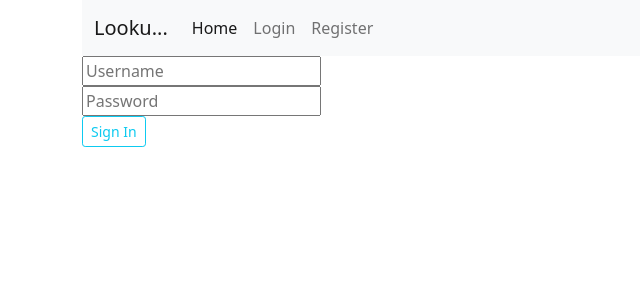
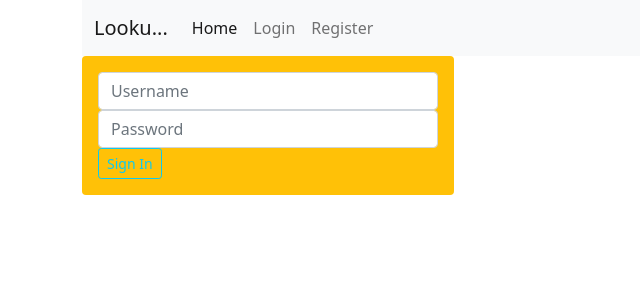
Before and after one commit to Willbeckh/awards-client, an Angular app: page /login in a window 1280 px wide. Shown: the top 300 px of the page, without its empty margins (0-640 px from the left). Built offline with nearby package versions, Linux system fonts and the light colour scheme.

Commit message:
create user login system

```diff
--- a/src/app/components/login/login.component.html
+++ b/src/app/components/login/login.component.html
@@ -1,9 +1,23 @@
+<div class="col-md-4">
+  <div class="register-form bg-warning p-3 rounded justify-content-center">
     <form [formGroup]="loginForm" (ngSubmit)="submitForm()" novalidate>
       <div class="form-group">
-    <input type="text" formControlName="username" placeholder="Username" />
+        <input
+          type="text"
+          formControlName="username"
+          placeholder="Username"
+          class="form-control"
+        />
       </div>
       <div class="form-group">
-    <input type="password" formControlName="password" placeholder="Password" />
+        <input
+          type="password"
+          formControlName="password"
+          placeholder="Password"
+          class="form-control"
+        />
       </div>
       <button type="submit" class="btn btn-outline-info btn-sm">Sign In</button>
     </form>
+  </div>
+</div>
--- a/src/app/components/login/login.component.ts
+++ b/src/app/components/login/login.component.ts
@@ -1,6 +1,6 @@
 import { HttpClient } from '@angular/common/http';
 import { Component, NgZone, OnInit } from '@angular/core';
-import { FormArray, FormBuilder, FormGroup } from '@angular/forms';
+import { FormControl, FormBuilder, FormGroup } from '@angular/forms';
 import { Router } from '@angular/router';
 import { UserService } from 'src/app/user.service';
 @Component({
@@ -10,7 +10,6 @@ import { UserService } from 'src/app/user.service';
 })
 export class LoginComponent implements OnInit {
   loginForm: FormGroup;
-  // userArray: any = [];
 
   constructor(
     public fb: FormBuilder,
@@ -19,20 +18,25 @@ export class LoginComponent implements OnInit {
     private ngZone: NgZone
   ) {}
   ngOnInit(): void {
-    this.loginUser();
+    // this.loginUser();
+    this.loginForm = new FormGroup({
+      username: new FormControl(''),
+      password: new FormControl(''),
+    });
   }
 
-  // login user
-  loginUser() {
-    this.loginForm = this.fb.group({
-      // form input for username + password
-      username: [''],
-      password: [''],
-    });
+  get f() {
+    return this.loginForm.controls;
   }
   submitForm() {
-    this.userService.loginUser(this.loginForm.value).subscribe((data) => {
-      this.ngZone.run(() => this.router.navigateByUrl('/'));
-    });
+    this.userService
+      .loginUser(this.f['username'].value, this.f['password'].value)
+      .subscribe((data) => {
+        this.ngZone.run(() =>
+          this.router.navigateByUrl('/').then(() => {
+            window.location.reload();
+          })
+        );
+      });
   }
 }
--- a/src/app/user.service.ts
+++ b/src/app/user.service.ts
@@ -2,13 +2,13 @@ import { Injectable } from '@angular/core';
 import { HttpClient, HttpHeaders } from '@angular/common/http';
 import { User } from './user';
 import { Observable, throwError } from 'rxjs';
-import { retry, catchError } from 'rxjs/operators';
+import { retry, catchError, map } from 'rxjs/operators';
 
 @Injectable({
   providedIn: 'root',
 })
 export class UserService {
-  // base url
+  // baseurl
   // baseurl = 'https://looku-awards.herokuapp.com/';
   baseurl = 'http://localhost:8000/';
   constructor(private http: HttpClient) {}
@@ -17,18 +17,48 @@ export class UserService {
   httpOptions = {
     headers: new HttpHeaders({
       'Content-Type': 'application/json',
+      Authorization: 'Bearer ' + localStorage.getItem('currentUser'),
     }),
   };
   // POST
-  loginUser(data: any): Observable<User> {
+  loginUser(username: string, password: string): Observable<User> {
     return this.http
-      .post<User>(this.baseurl + 'login/', data, this.httpOptions)
+      .post<User>(
+        this.baseurl + 'login/',
+        { username, password },
+        this.httpOptions
+      )
+      .pipe(
+        map((user) => {
+          if (user && user['access']) {
+            localStorage.setItem(
+              'currentUser',
+              JSON.stringify(user['access']).slice(1, -1)
+            );
+          }
+          console.log('currentUser', localStorage.getItem('currentUser'));
+
+          return user;
+        })
+      );
+  }
+
+  // log out user
+  logoutUser() {
+    localStorage.removeItem('currentUser');
+  }
+
+  // POST register
+  registerUser(data: any): Observable<User> {
+    return this.http
+      .post<User>(this.baseurl + 'register/', data)
       .pipe(retry(1), catchError(this.errorHandler));
   }
-  // GET all users
+
+  // GET all projects
   getUsers(): Observable<User[]> {
     return this.http
-      .get<User[]>(this.baseurl)
+      .get<User[]>(this.baseurl + 'api/projects/', this.httpOptions)
       .pipe(retry(1), catchError(this.errorHandler));
   }
 
```
Lines whose indentation alone changed are shown as unchanged.
